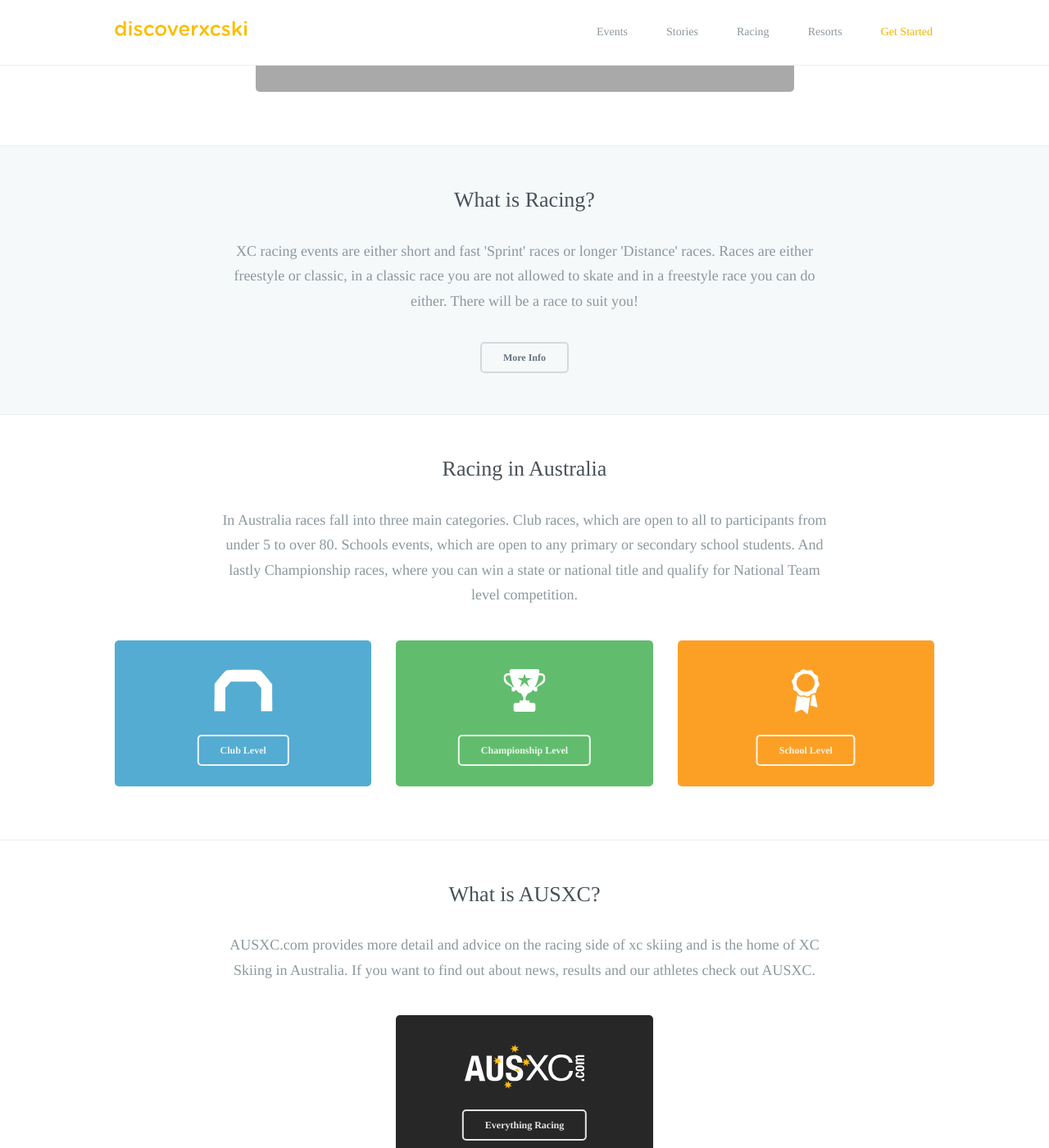
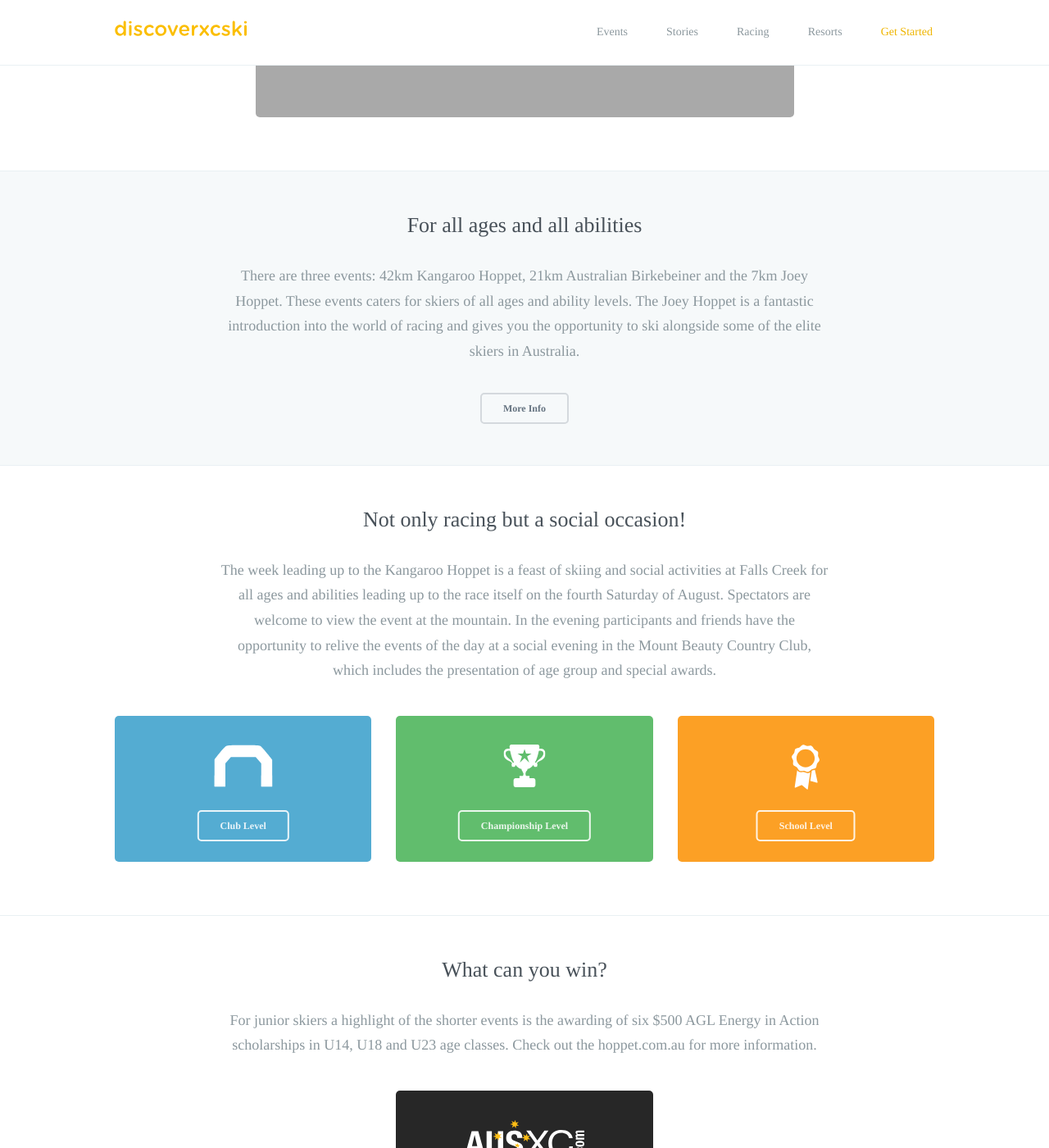
Before and after one commit to robcatto/robcatto.github.io, a Jekyll site: the page built from racing/kangaroo-hoppet/index.html, in a window 1280 px wide and 1400 px high, scrolled down 751 px. Shown: the whole window at 82% size. Built offline with Jekyll 4.4.1, drawn with Linux system fonts in a browser that asks for light colours; some web fonts are replaced; Markdown is read by kramdown in place of the engine named in the settings; some of the changed text lies outside the part shown.

Commit message:
Update index.html

```diff
--- a/racing/kangaroo-hoppet/index.html
+++ b/racing/kangaroo-hoppet/index.html
@@ -12,7 +12,7 @@ layout: default
             </div>
 
             <section>
-                <h1>Discover Racing</h1>
+                <h1>Kangaroo Hoppet</h1>
             </section>
 
 
@@ -30,7 +30,7 @@ layout: default
         margin-right: -5px;
 ">
 
-        What is Racing</label>
+        Not need</label>
 
       <input id="tab2" type="radio" name="tabs">
       <label class="button" for="tab2" style="
@@ -39,14 +39,14 @@ layout: default
         padding: 0px 21px;
         width: 165px;">
 
-        Participate</label>
+       Not need</label>
 
 
       <div class="content">
         <div id="content1">
         <section class="mobile_section" style="border-bottom: none">
-                <h3>Jekyll functionality is built into Github pages already</h3>
-                <p>Racing can be for everyone, young to old, beginner to advanced. It’s a great chance to make new friends, challenge yourself, improve your technique and fitness.
+                <h3>The largest community Race in Australia</h3>
+                <p>The Kangaroo Hoppet is Australia's premier long distance cross country ski race, and a member of the Worldloppet series of twenty international cross country ski events.   More than 1000 skiers from over twenty nations gather to ski the Bogong High Plains of Victoria's Alpine National Park.
                 </p>
                 <div class="one">
                 <div class="onelarge centered" style="
@@ -57,17 +57,17 @@ layout: default
 
 
                 <section class="mobile_section section_hasbg">
-                    <h3>What is Racing?</h3>
-                    <p>XC racing events are either short and fast 'Sprint' races or longer 'Distance' races. Races are either freestyle or classic, in a classic race you are not allowed to skate and in a freestyle race you can do either. There will be a race to suit you!
+                    <h3>For all ages and all abilities</h3>
+                    <p>There are three events: 42km Kangaroo Hoppet, 21km Australian Birkebeiner and the 7km Joey Hoppet.  These events caters for skiers of all ages and ability levels.   The Joey Hoppet is a fantastic introduction into the world of racing and gives you the opportunity to ski alongside some of the elite skiers in Australia.
                     </p>
                     <a class="button small dark" href="/event-types" data-featurette="analytics-click-event" data-event-category="button" data-event-action="M: Clicked Design an iOS Game" data-event-label="Source: Homepage Alt" id="featurette-35">More Info</a>
                 </section>
 
                  <section class="mobile_section">
-                <h3>Racing in Australia</h3>
+                <h3>Not only racing but a social occasion!</h3>
                 <p>
-                    In Australia races fall into three main categories. Club races, which are open to all to participants from under 5 to over 80. Schools events, which are open to any primary or secondary school students. And lastly Championship races, where you can win a state or national title and qualify for National Team level competition.
-                </p>
+                    The week leading up to the Kangaroo Hoppet is a feast of skiing and social activities at Falls Creek for all ages and abilities leading up to the race itself on the fourth Saturday of August. Spectators are welcome to view the event at the mountain.   In the evening participants and friends have the opportunity to relive the events of the day at a social evening in the Mount Beauty Country Club, which includes the presentation of age group and special awards.
+
                 <div class="row">
 
 
@@ -129,9 +129,10 @@ layout: default
                 </section>
 
                  <section class="mobile_section" style="border-bottom: none">
-                <h3>What is AUSXC?</h3>
+                <h3>What can you win?</h3>
                 <p>
-                    AUSXC.com provides more detail and advice on the racing side of xc skiing and is the home of XC Skiing in Australia. If you want to find out about news, results and our athletes check out AUSXC.
+                    For junior skiers a highlight of the shorter events is the awarding of six $500 AGL Energy in Action scholarships in U14, U18 and U23 age classes.
+Check out the hoppet.com.au for more information.
                 </p>
 
                     <div class="row">
```
